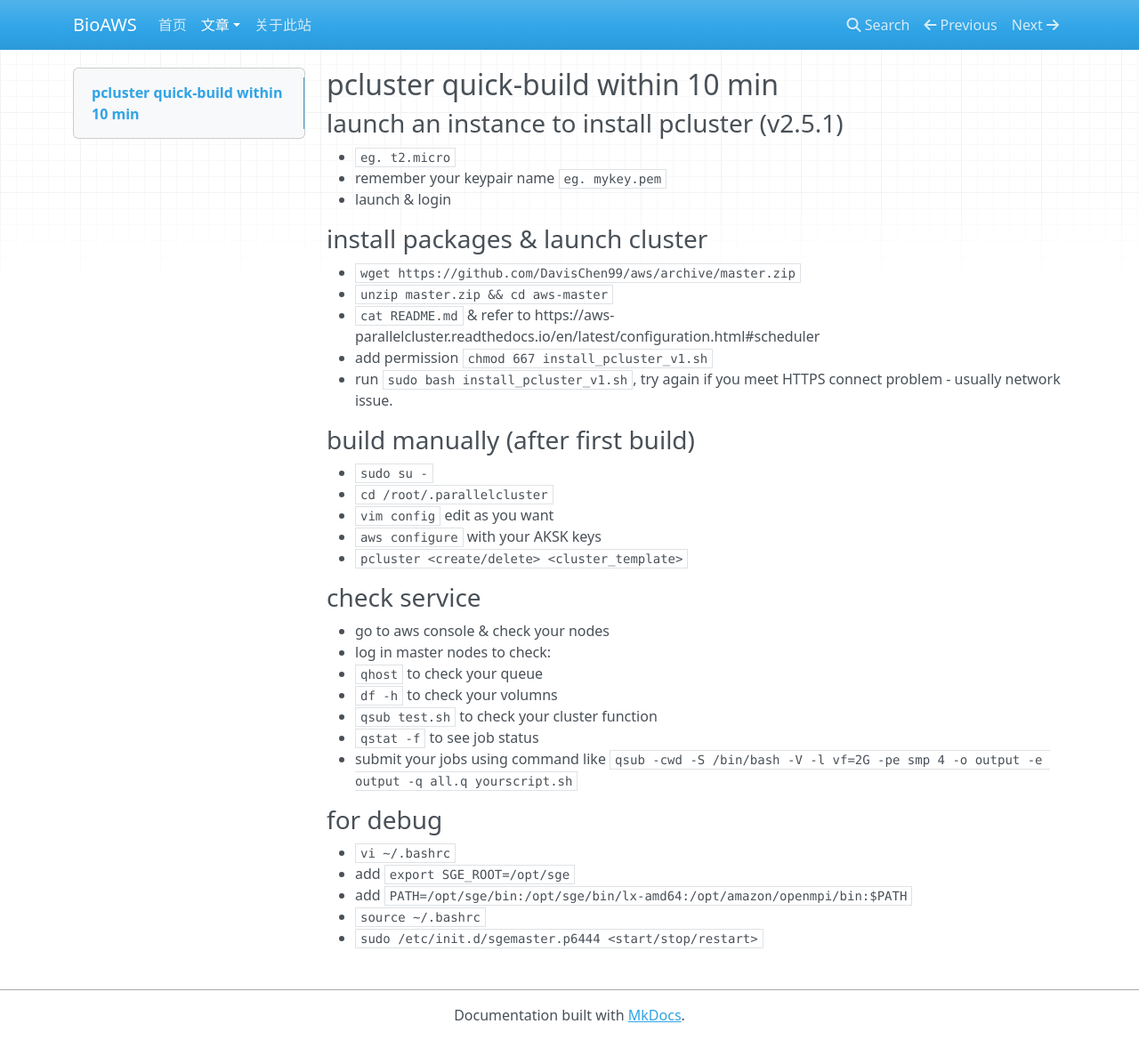
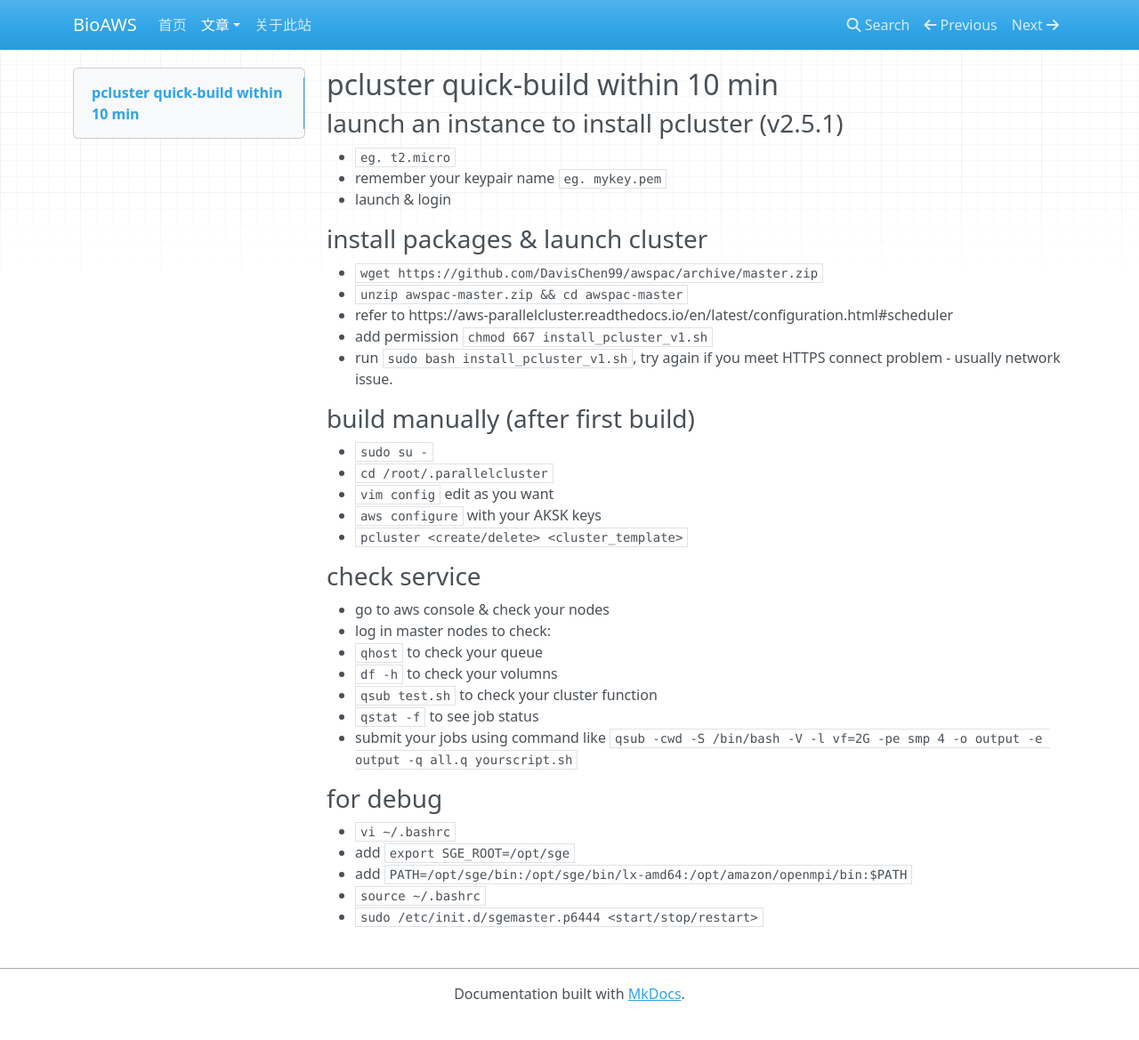
Before and after one commit to DavisChen99/bioaws, an MkDocs documentation site: the page built from docs/blogs/2019-12-27-10-mins-to-create-a-cluster-on-aws.md, in a window 1280 px wide and 1169 px high. Shown: the whole window at 89% size. Built offline with MkDocs 1.6.1, drawn with Linux system fonts in a browser that asks for light colours; nearby versions of some CDN libraries; old or Windows-style settings are respelled for this version of MkDocs.

Commit message:
Update 2019-12-27-10-mins-to-create-a-cluster-on-aws.md
moified repo

```diff
--- a/docs/blogs/2019-12-27-10-mins-to-create-a-cluster-on-aws.md
+++ b/docs/blogs/2019-12-27-10-mins-to-create-a-cluster-on-aws.md
@@ -6,9 +6,9 @@
 - launch & login
 
 ### install packages & launch cluster
-- `wget https://github.com/DavisChen99/aws/archive/master.zip`
-- `unzip master.zip && cd aws-master`
-- `cat README.md` & refer to https://aws-parallelcluster.readthedocs.io/en/latest/configuration.html#scheduler
+- `wget https://github.com/DavisChen99/awspac/archive/master.zip`
+- `unzip awspac-master.zip && cd awspac-master`
+- refer to https://aws-parallelcluster.readthedocs.io/en/latest/configuration.html#scheduler
 - add permission `chmod 667 install_pcluster_v1.sh`
 - run `sudo bash install_pcluster_v1.sh`, try again if you meet HTTPS connect problem - usually network issue.
 
```
